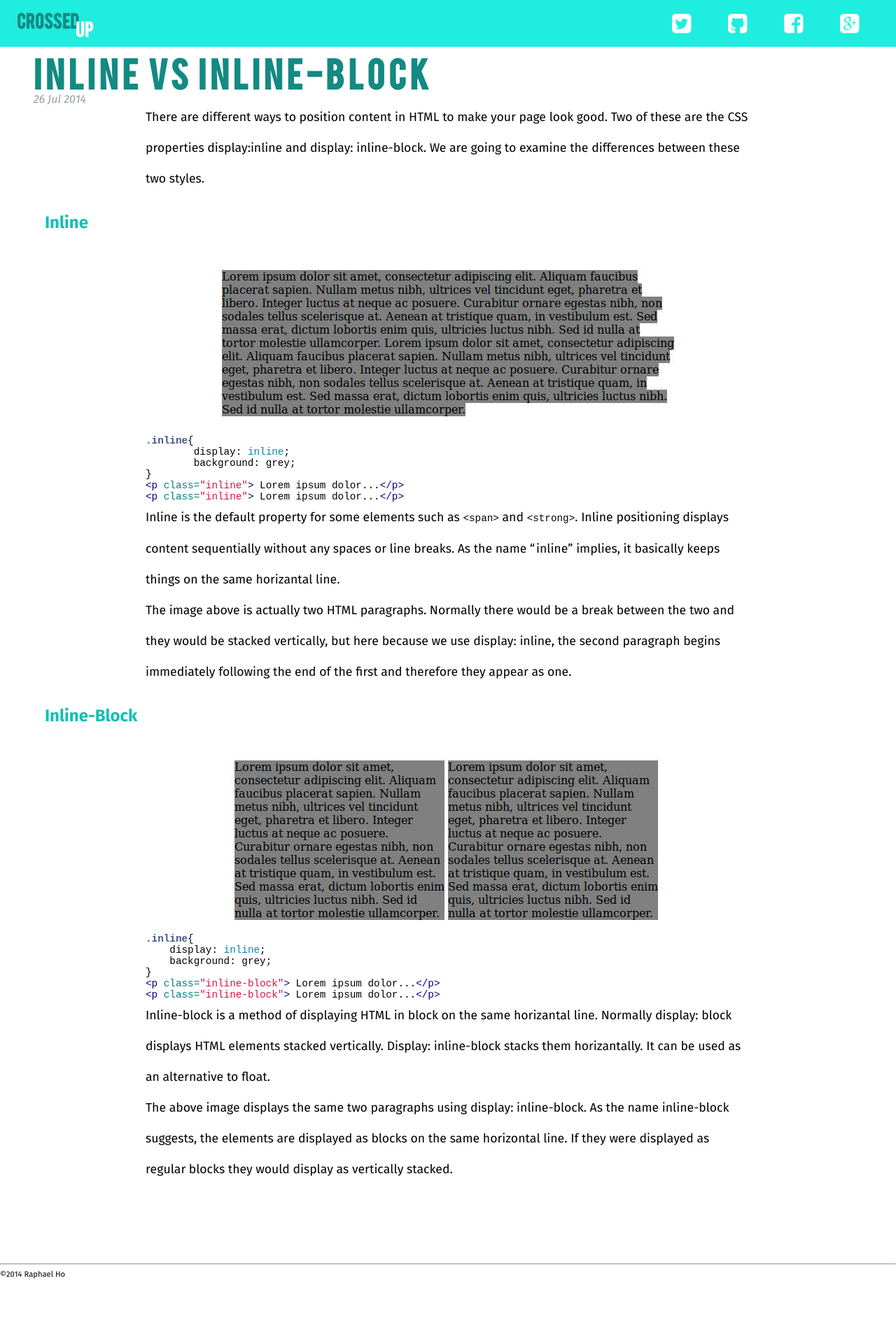
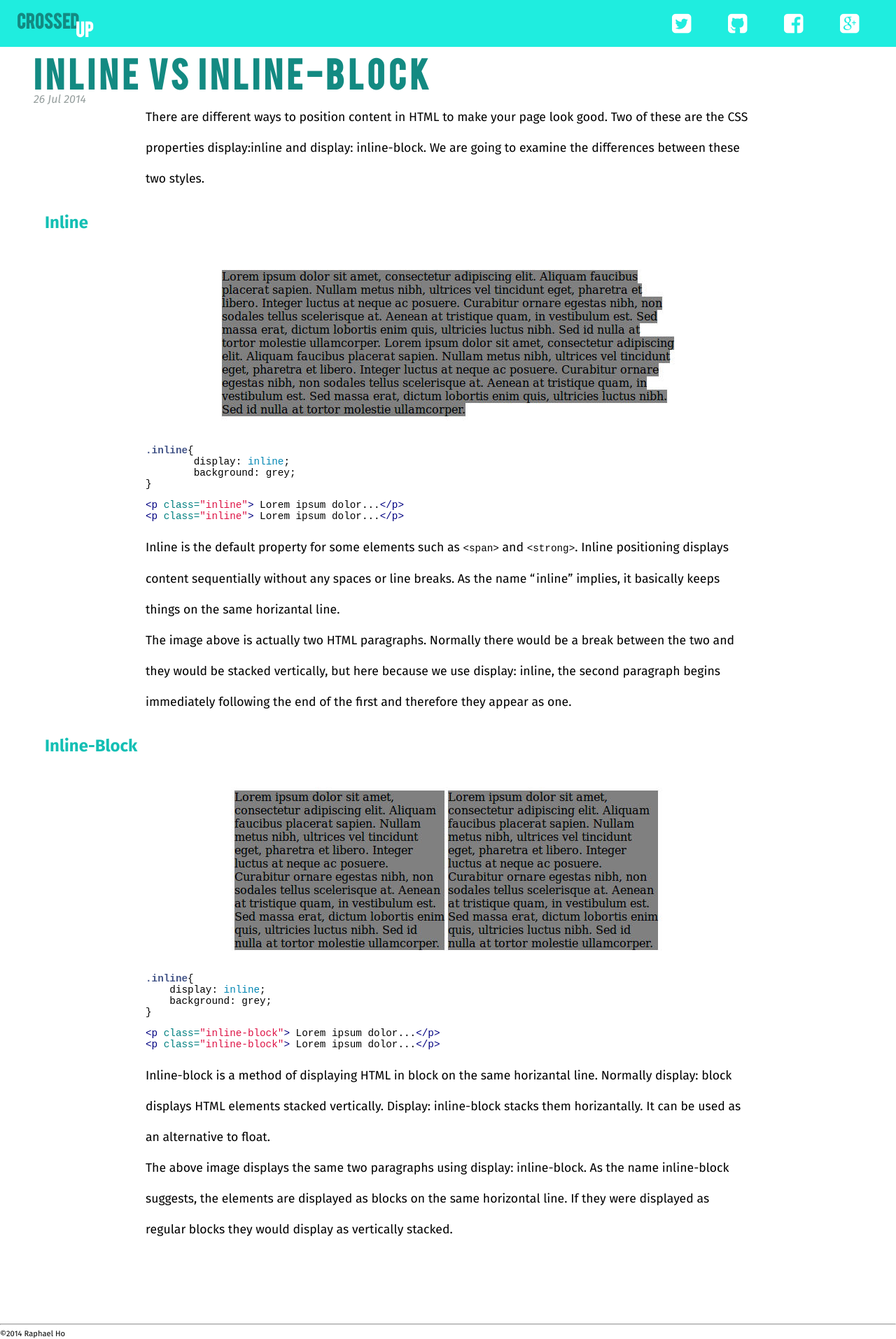
Before and after one commit to Kyhz/kyhz.github.io, a Jekyll site: the page built from _posts/2014-07-26-week2-technical.md, in a window 1280 px wide. Shown: the whole page at 70% size. Built offline with Jekyll 4.4.1, drawn with Linux system fonts in a browser that asks for light colours; before the commit the page ends 1829 px from its top, so only the background shows below that.

Commit message:
adding margins

```diff
--- a/stylesheets/stylesheet.css
+++ b/stylesheets/stylesheet.css
@@ -142,7 +142,7 @@ main img {
 }
 
 pre {
-	margin: auto;
+	margin: 1em auto 1em;
 	width: 75%;
 	font-size: 1.1em;
 }
```
Also changed, not shown: 1 other file.
